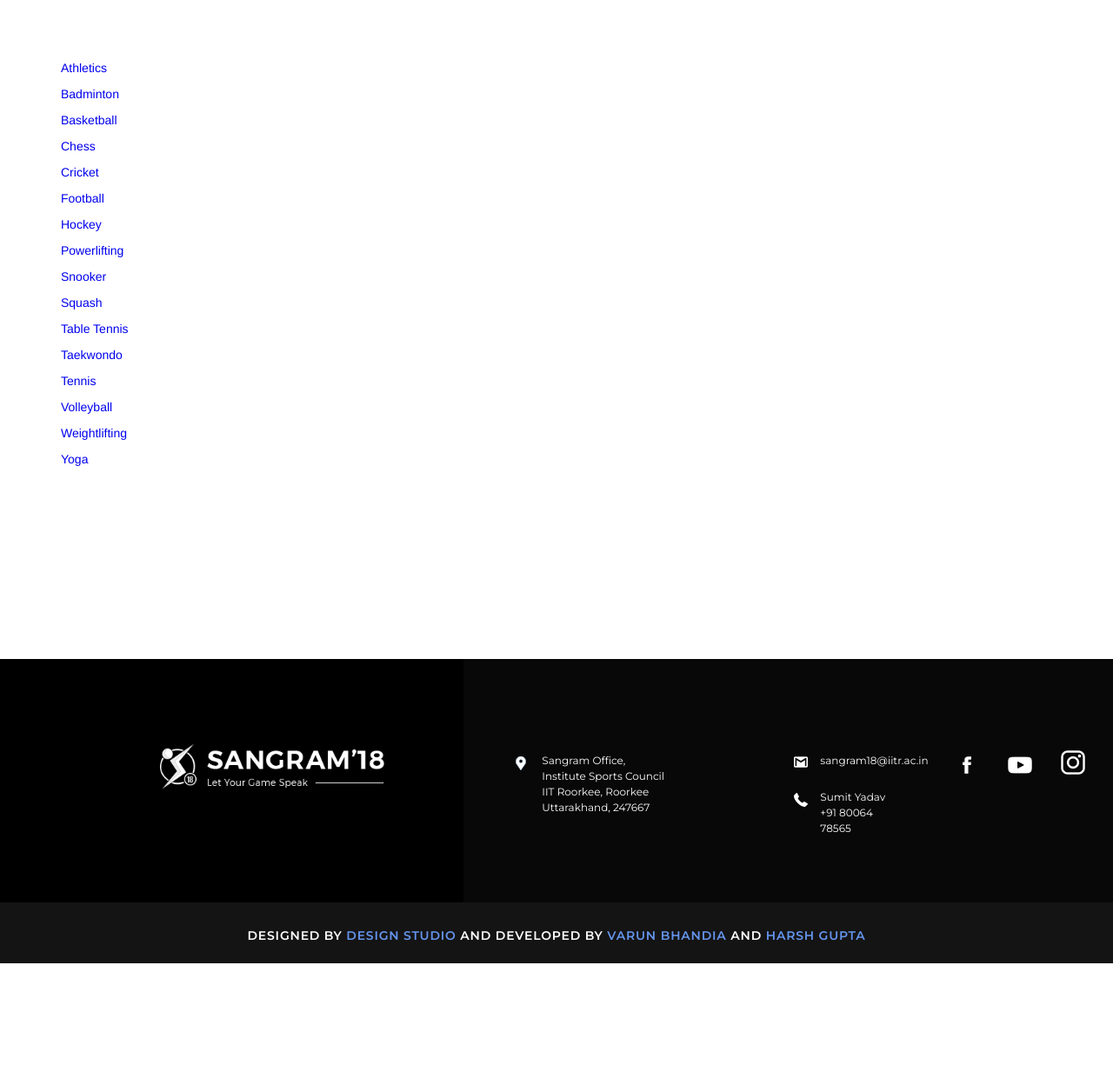
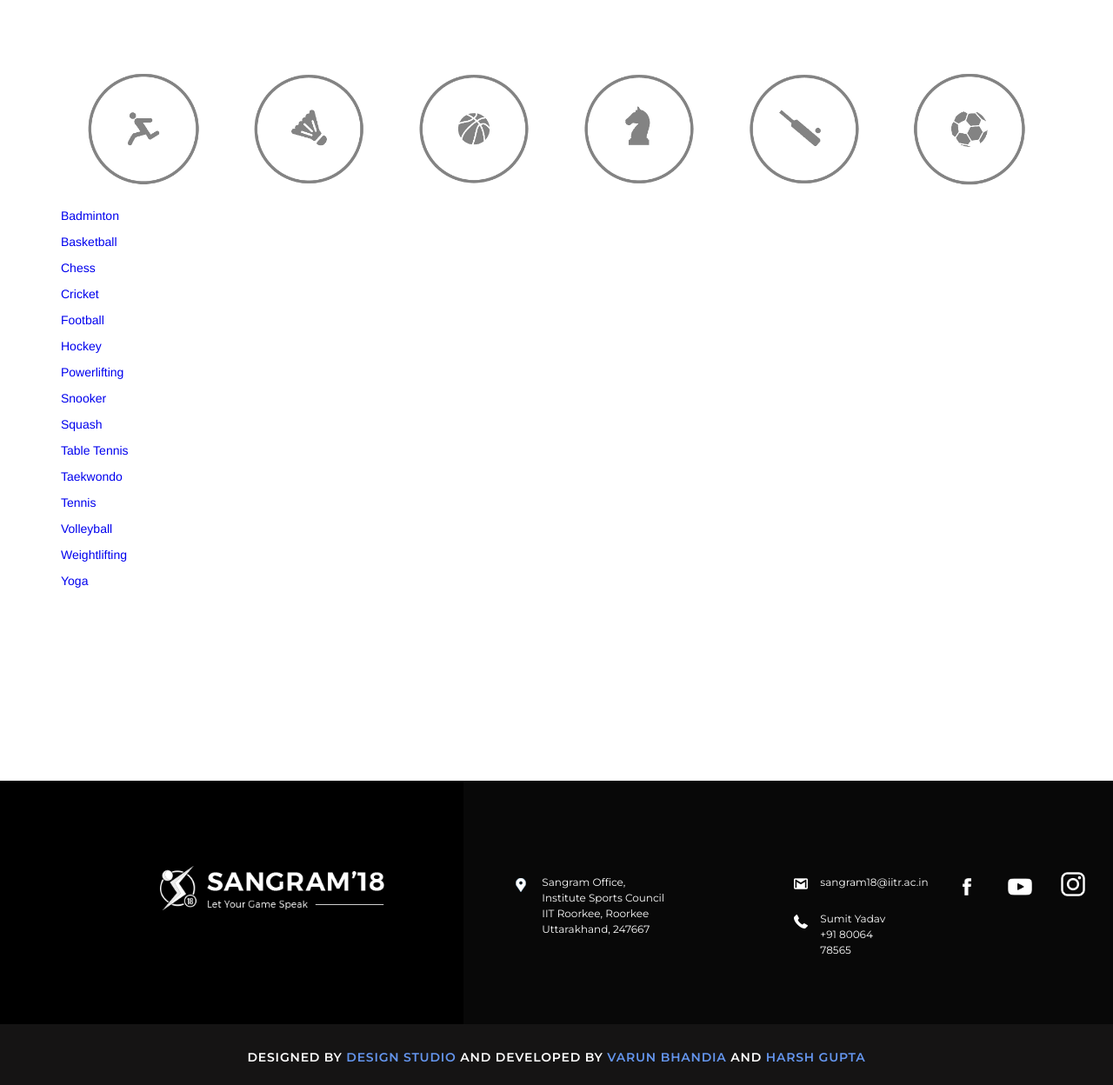
Before and after one commit to VarunBhandia/DesignStudioSangram, a PHP site: page /liveScores.php in a window 1280 px wide. Shown: the part 73-1321 px from the top of the page at 87% size. Before the commit the page ends 1181 px from the top, so only its background shows below. Run offline with PHP 8.4, Linux system fonts and the light colour scheme.

Commit message:
Live Score main page

```diff
--- a/css/style.css
+++ b/css/style.css
@@ -396,7 +396,10 @@ padding-top: 2em;
       font-weight: 600;
 
 }
-z
+        .liveIcons{
+            padding: 1em;
+            width: 100%;
+        }
 
 @media only screen and (max-width: 500px) {
 .iframe{
@@ -442,12 +445,13 @@ font-family: 'Montserrat', sans-serif;
 
 @media only screen and (max-width: 500px) {
 .hero{
-font-family: 'Montserrat', sans-serif;    font-size: 1em;
+    padding-right: 4em;
+    font-family: 'Montserrat', sans-serif;
+    font-size: 1em;
     font-weight: 600;
     letter-spacing: 0.8px;
     color: #ffffff;
-    padding-top: 3em;
-}
+    padding-left: 4em;}
 }
 
 .footer{
--- a/liveScores.php
+++ b/liveScores.php
@@ -24,8 +24,40 @@
     <?php include("navbar.php"); ?>
     <div class="container">
         <div style="margin-top:10em;">
-            <p><a href = "atheletics.php">Athletics</a></p>
-        <p><a href = "badminton.php">Badminton</a></p>
+            <div class="row">
+                <div class="col-md-2 col-xs-6">
+                    <center>
+                        <a href = "atheletics.php"><img src="img/live/athletics-01.png"  class="liveIcons"></a>
+                    </center>
+                </div>
+                <div class="col-md-2 col-xs-6">
+                    <center>
+                        <a href = "Badminton.php"><img src="img/live/badminton-01.png"  class="liveIcons"></a>
+                    </center>
+                </div>
+                <div class="col-md-2 col-xs-6">
+                    <center>
+                        <a href = "Basketball.php"><img src="img/live/basketball-01.png"  class="liveIcons"></a>
+                    </center>
+                </div>
+                <div class="col-md-2 col-xs-6">
+                    <center>
+                        <a href = "Chess.php"><img src="img/live/chess-01.png"  class="liveIcons"></a>
+                    </center>
+                </div>
+                <div class="col-md-2 col-xs-6">
+                    <center>
+                        <a href = "Cricket.php"><img src="img/live/cricket-01.png"  class="liveIcons"></a>
+                    </center>
+                </div>
+                <div class="col-md-2 col-xs-6">
+                                        <center></center>
+
+                    <a href = "Football.php"><img src="img/live/football.png"  class="liveIcons"></a>
+                </div>
+            </div>
+            <p></p>
+            <p><a href = "Badminton.php">Badminton</a></p>
             <p><a href = "Basketball.php">Basketball</a></p>
             <p><a href = "Chess.php">Chess</a></p>
             <p><a href = "Cricket.php">Cricket</a></p>
```
Also changed, not shown: img/live/TABLE TENNIS-01.png (added), img/live/athletics-01.png (added), img/live/badminton-01.png (added), img/live/basketball-01.png (added), img/live/chess-01.png (added), img/live/cricket-01.png (added), img/live/football.png (added), img/live/hockeyy-01.png (added), img/live/l tennis-01.png (added), img/live/snoker-01.png (added), img/live/squash-01.png (added), img/live/taekwondo-01.png (added), img/live/volley-01.png (added), img/live/weightlift-01.png (added). Lines whose indentation alone changed are shown as unchanged.
